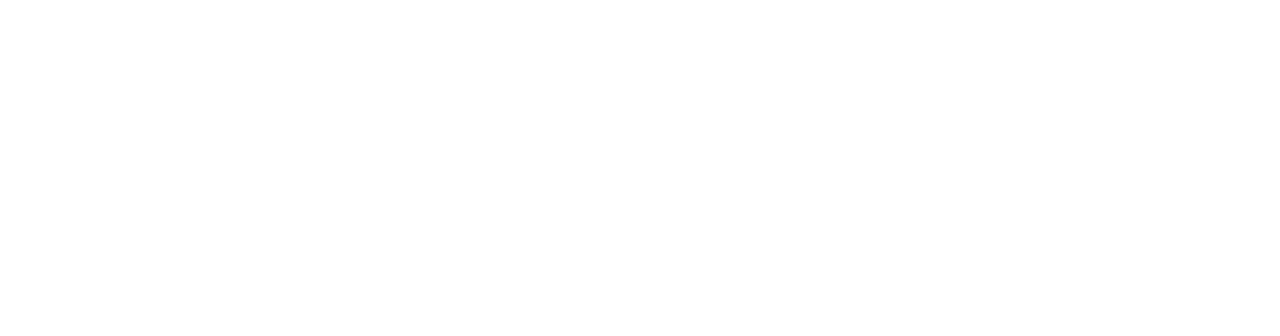
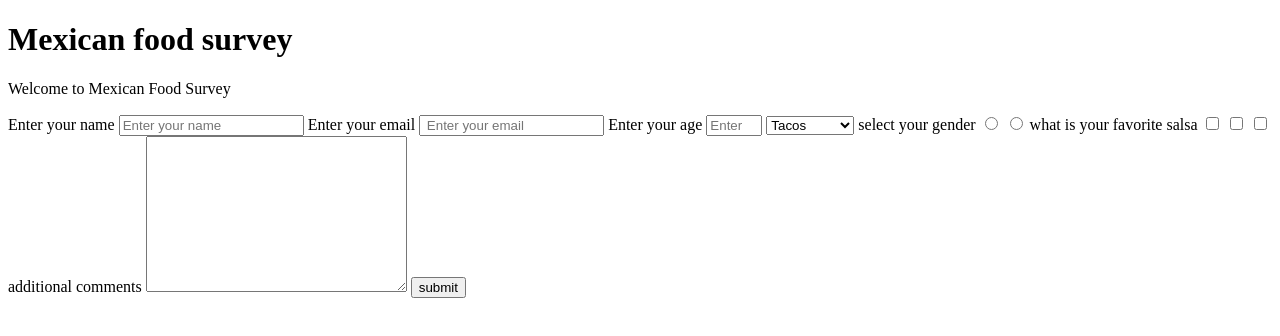
Before and after one commit to nojy777/Victor-and-Enoje, a plain HTML site: page index.html in a window 1280 px wide. Drawn offline with Linux system fonts and the light colour scheme.

Commit message:
completed html and ran tests

```diff
--- a/index.html
+++ b/index.html
@@ -5,9 +5,49 @@
     <meta http-equiv="X-UA-Compatible" content="IE=edge">
     <meta name="viewport" content="width=device-width, initial-scale=1.0">
     <script src="challenges.js"></script>
-    <title>Challenges</title>
+    <title>Survey-form</title>
 </head>
 <body>
+   <header>
+        <h1  id = "title">Mexican food survey</h1>
+        <p id = "description"> Welcome to Mexican Food Survey </p>
+   </header>
+   <div>
+    <form id="survey-form">
+           <label for="name" id="name-label" > Enter your name</label>
+           <input type="text" id = "name" placeholder="Enter your name" required >
+           <label for="email" id="email-label"> Enter your email</label>
+           <input type="email" id = "email" placeholder=" Enter your email"  required>
+           <label for="number" id="number-label"> Enter your age</label>
+           <input type="number"id = "number"  placeholder="Enter your age" min="18" max = "50">
 
+
+           <select id="dropdown" name="Mexican food">
+            <option value="Tacos">Tacos</option>
+            <option value="Fajitas">Fajitas</option>
+            <option value="Enchiladas">Enchiladas</option>
+            <option value="Pozole">Pozole</option>
+            <option value="Tamales">Tamales</option>
+          </select>
+
+    <label for="gender"> select your gender</label>
+          <input type="radio" name ="gender" value = "male">
+          <input type="radio" name = "gender" value = "female">
+
+         <label for="salsa">what is your favorite salsa</label>
+         <input type="checkbox"  name="salsa" value = "green" >
+         <input type="checkbox"  name="salsa" value = "red" >
+         <input type="checkbox"  name="salsa" value = "both">
+
+         <label for="comments"> additional comments</label>
+         <textarea name="comments" id="comments" cols="30" rows="10"></textarea>
+         <input type="submit" id = "submit" value="submit">
+
+
+       </form>
+
+   </div>
+   <script src="https://cdn.freecodecamp.org/testable-projects-fcc/v1/bundle.js"></script>
 </body>
+
 </html>
```
